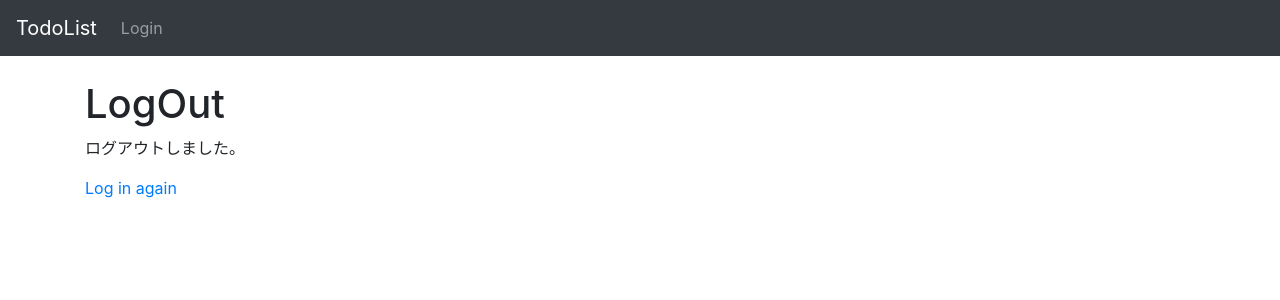
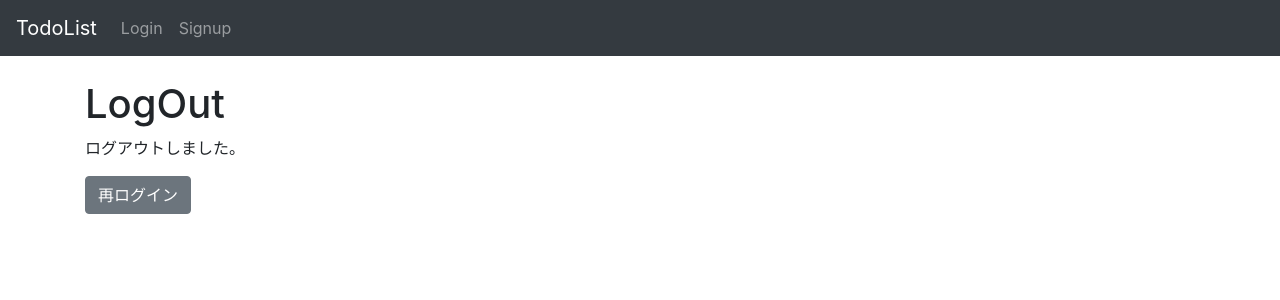
Before and after one commit to maooz4426/TodoList-Django, a Django app: page /accounts/logout/ in a window 1280 px wide. Shown: the top 300 px of the page. Run offline with Django 4.2, Linux system fonts and the light colour scheme; some libraries are stand-ins or nearby versions.

Commit message:
少しボタンのレイアウト調整

```diff
--- a/todolist/accounts/templates/registration/layout.html
+++ b/todolist/accounts/templates/registration/layout.html
@@ -25,6 +25,7 @@
                     </li>
                 {% else %}
                     <a href='{% url "accounts:login" %}' class='login nav-link'>Login</a>
+                    <a href='{% url "accounts:signup" %}' class='signup nav-link'>Signup</a>
                 {% endif %}
             </ul>
         </nav>
--- a/todolist/accounts/templates/registration/login.html
+++ b/todolist/accounts/templates/registration/login.html
@@ -24,7 +24,8 @@
 {#        ログインした後のURLを送信、コレはユーザーには見えない#}
         <input type='hidden' name='next' value='{{ next }}'/>
         {{ form.as_p }}
-        <button type='submit'>Login</button>
+        <button type='submit' class='btn btn-primary'>Login</button>
+
     </form>
 </section>
 {% endblock %}
--- a/todolist/accounts/templates/registration/logout.html
+++ b/todolist/accounts/templates/registration/logout.html
@@ -3,5 +3,5 @@
 {% block content %}
 <h1>LogOut</h1>
 <p>ログアウトしました。</p>
-<p><a href='{% url "accounts:login" %}'>Log in again</a></p>
+<p><a class='btn btn-secondary' href='{% url "accounts:login" %}'>再ログイン</a></p>
 {% endblock %}
--- a/todolist/accounts/templates/registration/signup.html
+++ b/todolist/accounts/templates/registration/signup.html
@@ -5,6 +5,6 @@
     <form method='post'>
     {% csrf_token %}
     {{ form.as_p }}
-    <button type="submit">送信</button>
+    <button type="submit" class="btn btn-primary">サインアップ</button>
     </form>
 {% endblock %}
--- a/todolist/accounts/urls.py
+++ b/todolist/accounts/urls.py
@@ -3,7 +3,7 @@ from .views import SignupView,CustomLoginView,CustomLogoutView
 
 app_name = 'accounts'
 urlpatterns = [
-    path('signup/', SignupView.as_view(),name='sighup'),
+    path('signup/', SignupView.as_view(),name='signup'),
     path('login/',CustomLoginView.as_view(),name='login'),
     path('logout/',CustomLogoutView.as_view(),name='logout'),
 ]
```
